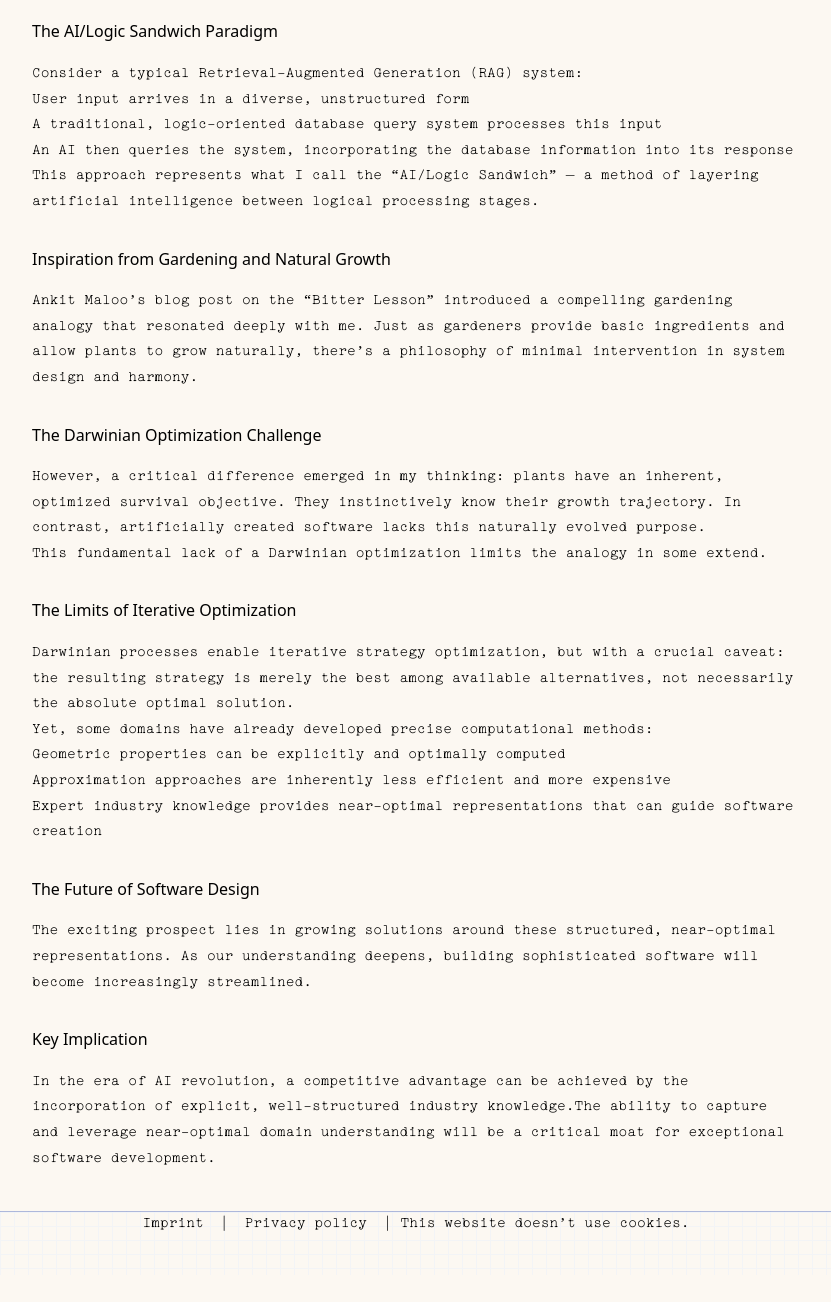
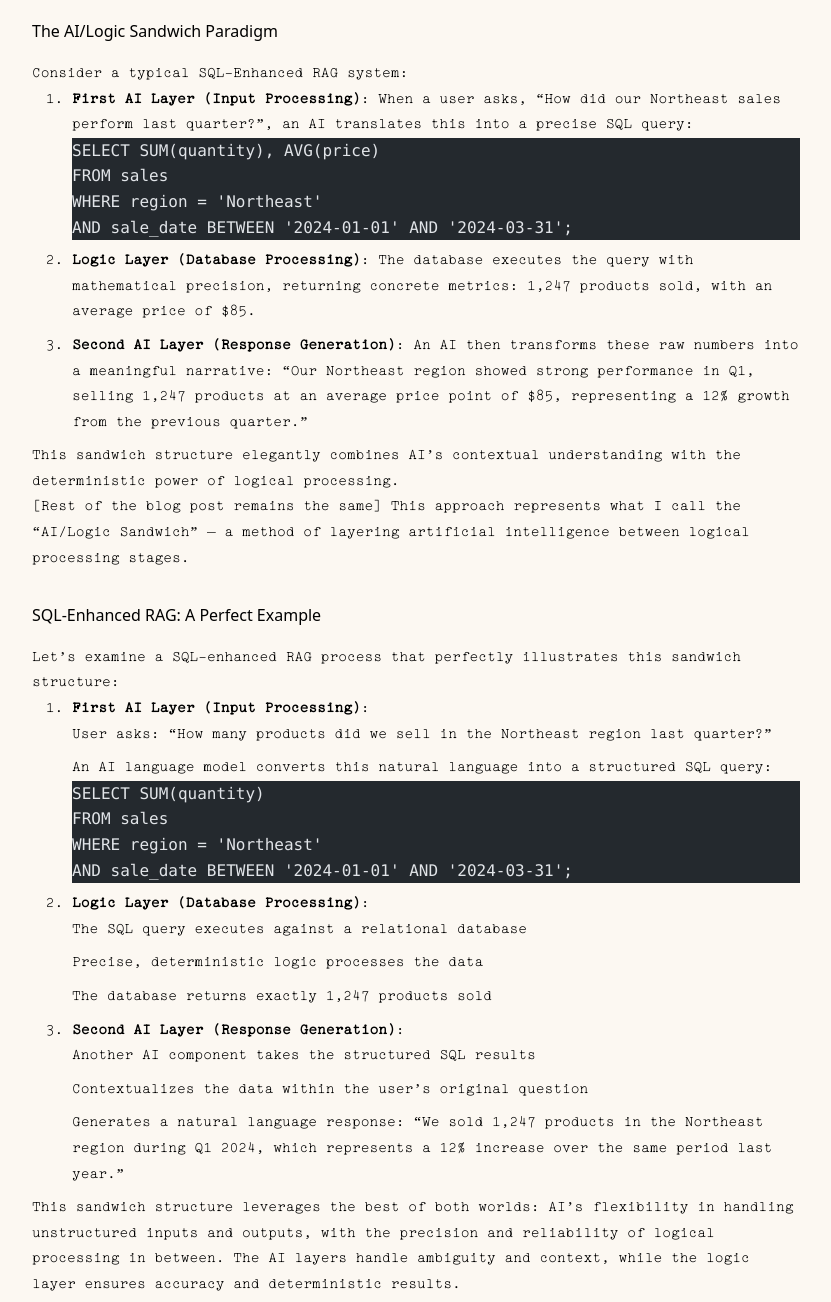
Before and after one commit to ErikBird/blog, an Astro site: page /posts/post-4 in a window 1280 px wide. Shown: the part 500-1802 px from the top of the page, without its empty margins (224-1055 px from the left). Before the commit the page ends 1775 px from the top, so only its background shows below. Built offline with nearby package versions, Linux system fonts and the light colour scheme; Astro itself is replaced by a stand-in of ours; code samples lack their colours; a web font is replaced by a local one.

Commit message:
Enhance blog post on AI/Logic Sandwich by detailing the SQL-Enhanced RAG system, breaking down the process into distinct AI and logic layers for clarity.

````diff
--- a/src/pages/posts/post-4.md
+++ b/src/pages/posts/post-4.md
@@ -17,13 +17,53 @@ My journey of understanding software design began with a simple observation: an
 
 ## The AI/Logic Sandwich Paradigm
 
-Consider a typical Retrieval-Augmented Generation (RAG) system:
+Consider a typical SQL-Enhanced RAG system:
 
-- User input arrives in a diverse, unstructured form
-- A traditional, logic-oriented database query system processes this input
-- An AI then queries the system, incorporating the database information into its response
+1. **First AI Layer (Input Processing)**:
+   When a user asks, "How did our Northeast sales perform last quarter?", an AI translates this into a precise SQL query:
+     ```sql
+     SELECT SUM(quantity), AVG(price)
+     FROM sales
+     WHERE region = 'Northeast'
+     AND sale_date BETWEEN '2024-01-01' AND '2024-03-31';
+     ```
 
+2. **Logic Layer (Database Processing)**:
+   The database executes the query with mathematical precision, returning concrete metrics: 1,247 products sold, with an average price of $85.
+
+3. **Second AI Layer (Response Generation)**:
+   An AI then transforms these raw numbers into a meaningful narrative: "Our Northeast region showed strong performance in Q1, selling 1,247 products at an average price point of $85, representing a 12% growth from the previous quarter."
+
+This sandwich structure elegantly combines AI's contextual understanding with the deterministic power of logical processing.
+
+[Rest of the blog post remains the same]
 This approach represents what I call the "AI/Logic Sandwich" – a method of layering artificial intelligence between logical processing stages.
+
+### SQL-Enhanced RAG: A Perfect Example
+
+Let's examine a SQL-enhanced RAG process that perfectly illustrates this sandwich structure:
+
+1. **First AI Layer (Input Processing)**:
+   - User asks: "How many products did we sell in the Northeast region last quarter?"
+   - An AI language model converts this natural language into a structured SQL query:
+     ```sql
+     SELECT SUM(quantity)
+     FROM sales
+     WHERE region = 'Northeast'
+     AND sale_date BETWEEN '2024-01-01' AND '2024-03-31';
+     ```
+
+2. **Logic Layer (Database Processing)**:
+   - The SQL query executes against a relational database
+   - Precise, deterministic logic processes the data
+   - The database returns exactly 1,247 products sold
+
+3. **Second AI Layer (Response Generation)**:
+   - Another AI component takes the structured SQL results
+   - Contextualizes the data within the user's original question
+   - Generates a natural language response: "We sold 1,247 products in the Northeast region during Q1 2024, which represents a 12% increase over the same period last year."
+
+This sandwich structure leverages the best of both worlds: AI's flexibility in handling unstructured inputs and outputs, with the precision and reliability of logical processing in between. The AI layers handle ambiguity and context, while the logic layer ensures accuracy and deterministic results.
 
 ## Inspiration from Gardening and Natural Growth
 
````
